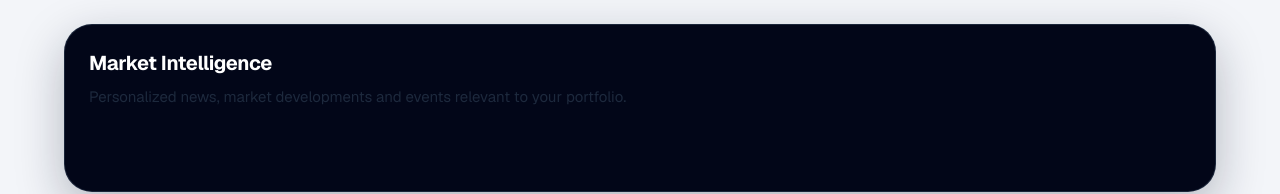
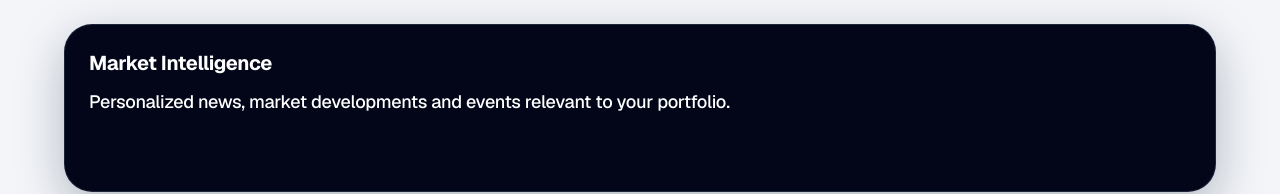
Before and after one commit to martijntje1981-sketch/investment-os, a Next.js app: page /news in a window 1280 px wide. Shown: the top 194 px of the page. Built offline with nearby package versions, Linux system fonts and the light colour scheme; no server answers.

Commit message:
Polish shared PageHero typography and portfolio analysis

```diff
--- a/components/layout/PageHero.tsx
+++ b/components/layout/PageHero.tsx
@@ -1,9 +1,10 @@
 import type { ReactNode } from "react";
 
-import {
-  appPageTitleClass,
-  appSectionBodyClass,
-} from "@/components/layout/appSurface";
+import { appPageTitleClass } from "@/components/layout/appSurface";
+
+/** ~90% of appPageTitleClass (20px → 18px), white, medium — shared hero subtitle. */
+const pageHeroSubtitleClass =
+  "mt-2.5 max-w-2xl text-[18px] font-medium leading-relaxed tracking-[-0.015em] text-white";
 
 function cn(...classes: Array<string | false | null | undefined>) {
   return classes.filter(Boolean).join(" ");
@@ -64,15 +65,7 @@ export function PageHero({
           {title}
         </h1>
         {subtitle ? (
-          <p
-            className={cn(
-              isDashboard ? "mt-3 max-w-xl sm:mt-3.5" : "mt-2 max-w-2xl",
-              appSectionBodyClass,
-              isDashboard ? "text-slate-200" : "text-slate-300",
-            )}
-          >
-            {subtitle}
-          </p>
+          <p className={pageHeroSubtitleClass}>{subtitle}</p>
         ) : null}
       </div>
 
```
